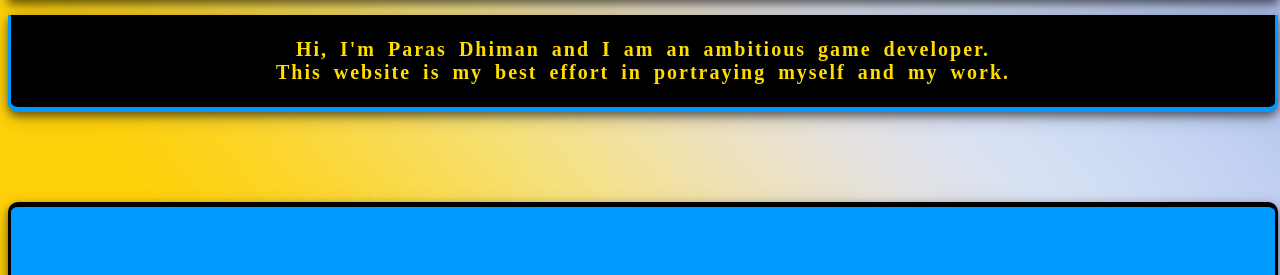
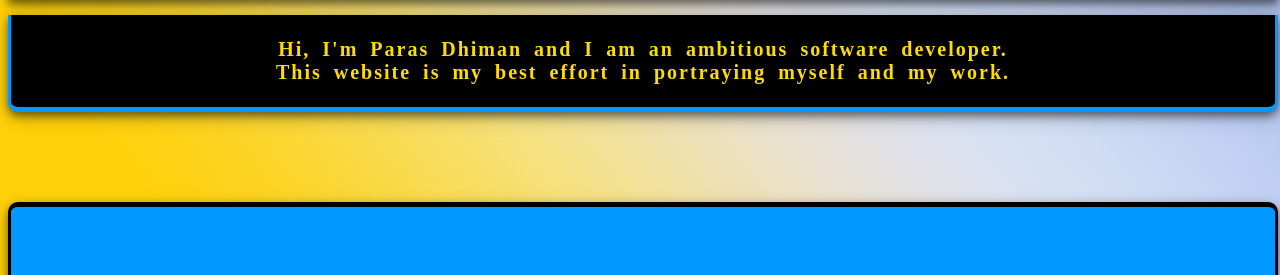
Before and after one commit to Dhiman-Paras/Paras-Dhiman-Portfolio, a plain HTML site: page index.html in a window 1280 px wide. Shown: the part 503-778 px from the top of the page. Drawn offline with Linux system fonts and the light colour scheme; a web font is replaced by a local one.

Commit message:
Update index.html

```diff
--- a/index.html
+++ b/index.html
@@ -7,7 +7,7 @@
 		<meta name="viewport" content="width=device-width, initial-scale=1">
 		<meta http-equiv="X-UA-Compatible" content="IE=edge">
 		<meta name="description" content="Paras Dhiman Portfolio |
-			Hi, I'm Paras Dhiman and I am an ambitious game developer.
+			Hi, I'm Paras Dhiman and I am an ambitious software developer.
 			This website is my best effort in portraying myself and my work.">
 		<meta name="author" content="Paras Dhiman">
 		<meta name="keywords" content="Portfolio, Free Games, Games, Unity3D, Unity,
@@ -73,7 +73,7 @@
 			<br>
 			<div class="HomeHeading" >
 				<br>
-				Hi, I'm Paras Dhiman and I am an ambitious game developer.
+				Hi, I'm Paras Dhiman and I am an ambitious software developer.
 				<br>
 				This website is my best effort in portraying myself and my work.
 				<br><br>
```
